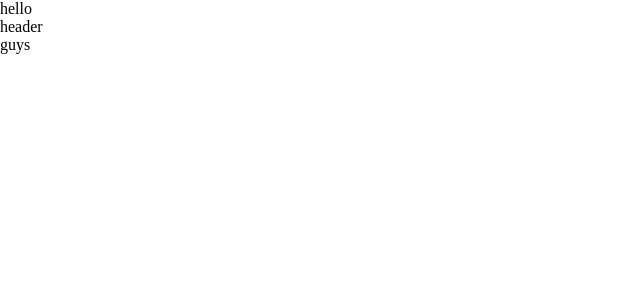
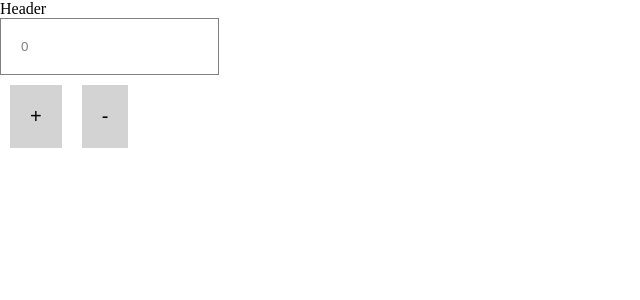
Before and after one commit to Ahmedhassan26444/react-, a React (Create React App) app in the folder my-app/: page / in a window 1280 px wide. Shown: the top 300 px of the page, without its empty margins (0-640 px from the left). Built offline with nearby package versions, Linux system fonts and the light colour scheme.

Commit message:
lecture 4 changes (FORM & USESTATE IN REACT JS)

```diff
--- a/my-app/src/App.js
+++ b/my-app/src/App.js
@@ -1,11 +1,11 @@
 import './App.css';
-import HeaderComponent from "./Componets/header"; // It's good practice to use PascalCase for component names
+import Header from "./Componets/header";
+import Home from "./Componets/home";
 function App() {
   return(
     <div>
-      hello
-      <HeaderComponent />
-      guys
+      <Header />
+      <Home/>
     </div>
   );
 }
--- a/my-app/src/Componets/header.js
+++ b/my-app/src/Componets/header.js
@@ -3,7 +3,7 @@ import "./header.css"
 const header = () => {
   return (
     <nav>
-      header
+      Header
     </nav>
   )
 }
--- /dev/null
+++ b/my-app/src/Componets/home.jsx
@@ -0,0 +1,39 @@
+import React, { useState } from 'react';
+
+const Home = () => {
+  const [inputValue, setInputValue] = useState(0);
+
+  const increment = () => {
+    setInputValue(prev => prev + 1);
+  };
+
+  const decrement = () => {
+    setInputValue(prev => prev - 1);
+  };
+
+  const btnStyle = {
+    backgroundColor: "lightgrey",
+    margin: 10,
+    padding: 20,
+    border: "none",
+    fontSize: 20,
+    cursor: "pointer"
+  };
+
+  return (
+    <div>
+      <input
+        style={{ padding: 20, border: "1px solid grey", color: "grey" }}
+        type="number"
+        placeholder="Enter Something"
+        value={inputValue}
+        readOnly
+      />
+      <br />
+      <button style={btnStyle} onClick={increment}>+</button>
+      <button style={btnStyle} onClick={decrement}>-</button>
+    </div>
+  );
+};
+
+export default Home;
```
Also changed, not shown: 1 other file (tests, documents, lock files or other folders).
